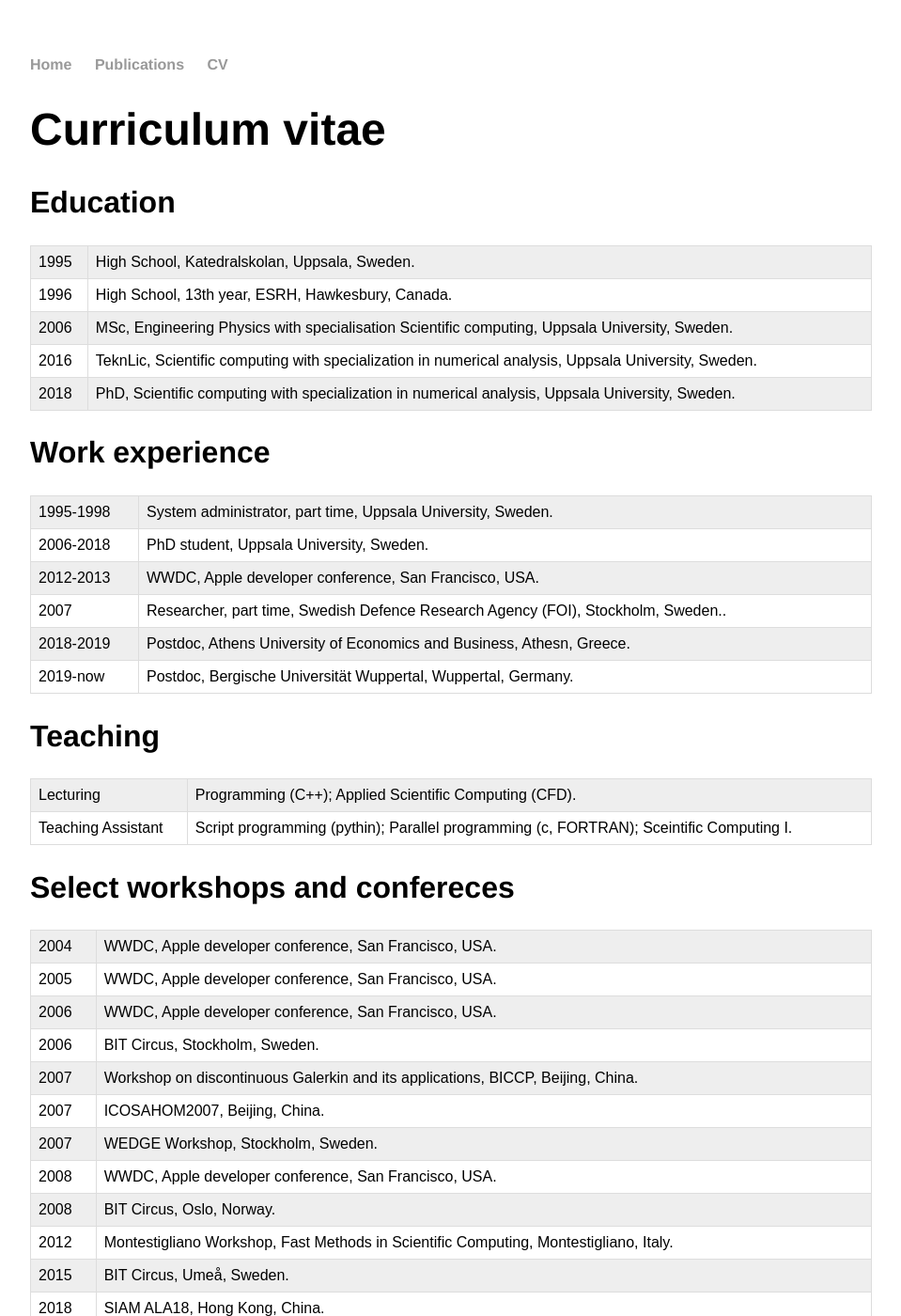
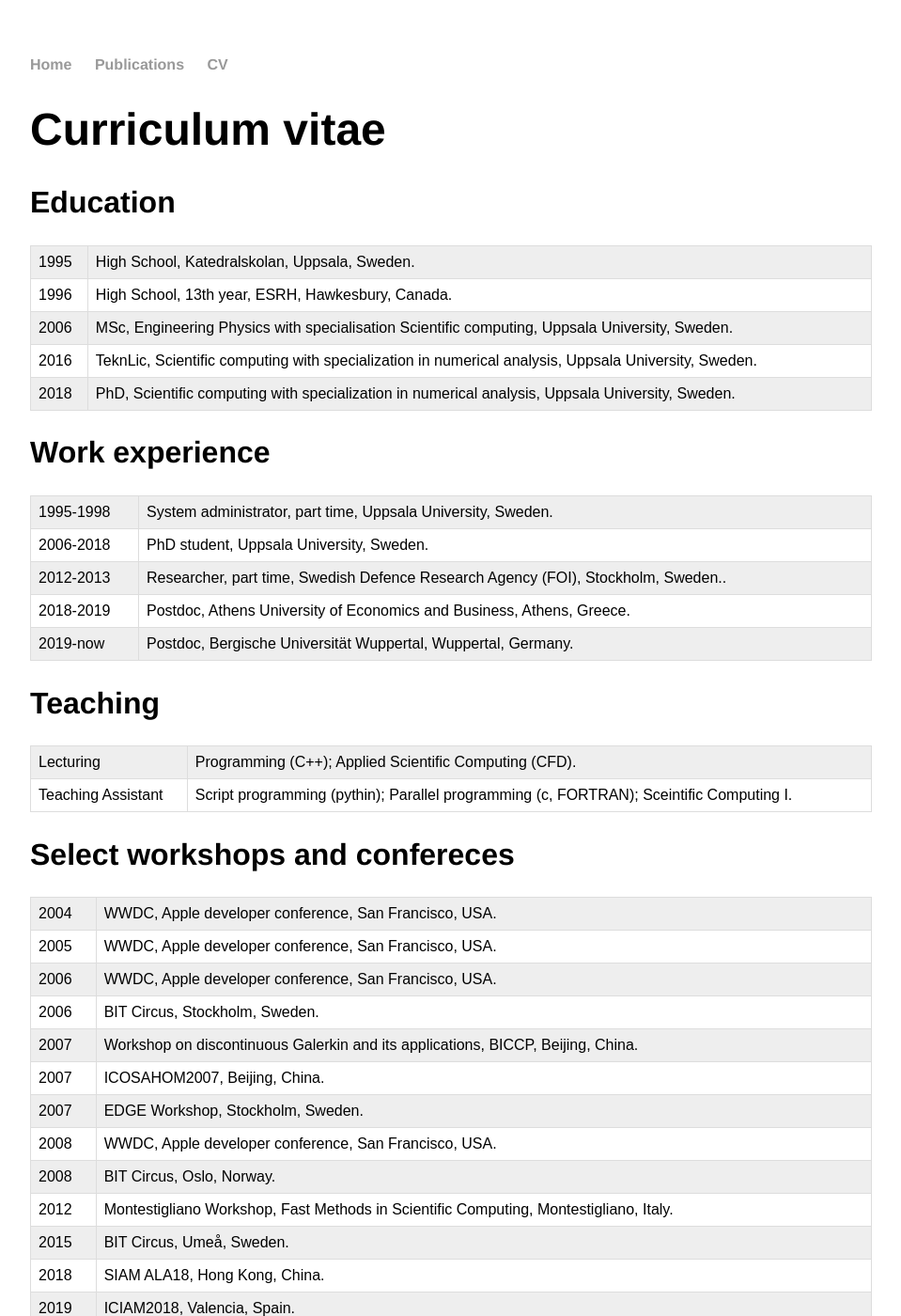
Before and after one commit to sverek/sverek.github.io, a Jekyll site: the page built from cv/index.html, in a window 1280 px wide and 1400 px high. Shown: the whole window at 94% size, without its empty margins (160-1119 px from the left). Built offline with Jekyll 4.4.1, drawn with Linux system fonts in a browser that asks for light colours.

Commit message:
spelling mistakes

```diff
--- a/cv/index.html
+++ b/cv/index.html
@@ -36,9 +36,8 @@ tr:nth-child(odd) {
     <table>
     <tr><td>1995-1998</td><td>System administrator, part time, Uppsala University, Sweden.</td></tr>
     <tr><td>2006-2018</td><td>PhD student, Uppsala University, Sweden.</td></tr>
-    <tr><td>2012-2013</td><td>WWDC, Apple developer conference, San Francisco, USA.</td></tr>
-    <tr><td>2007</td><td>Researcher, part time, Swedish Defence Research Agency (FOI), Stockholm, Sweden..</td></tr>
-    <tr><td>2018-2019</td><td>Postdoc, Athens University of Economics and Business, Athesn, Greece.</td></tr>
+    <tr><td>2012-2013</td><td>Researcher, part time, Swedish Defence Research Agency (FOI), Stockholm, Sweden..</td></tr>
+    <tr><td>2018-2019</td><td>Postdoc, Athens University of Economics and Business, Athens, Greece.</td></tr>
     <tr><td>2019-now</td><td>Postdoc, Bergische Universität Wuppertal, Wuppertal, Germany.</td></tr>
     </table>
 
@@ -56,7 +55,7 @@ tr:nth-child(odd) {
     <tr><td>2006</td><td>BIT Circus, Stockholm, Sweden.</td></tr>
     <tr><td>2007</td><td>Workshop on discontinuous Galerkin and its applications, BICCP, Beijing, China.</td></tr>
     <tr><td>2007</td><td>ICOSAHOM2007, Beijing, China.</td></tr>
-    <tr><td>2007</td><td>WEDGE Workshop, Stockholm, Sweden.</td></tr>
+    <tr><td>2007</td><td>EDGE Workshop, Stockholm, Sweden.</td></tr>
     <tr><td>2008</td><td>WWDC, Apple developer conference, San Francisco, USA.</td></tr>
     <tr><td>2008</td><td>BIT Circus, Oslo, Norway.</td></tr>
     <tr><td>2012</td><td>Montestigliano Workshop, Fast Methods in Scientific Computing, Montestigliano, Italy.</td></tr>
```
